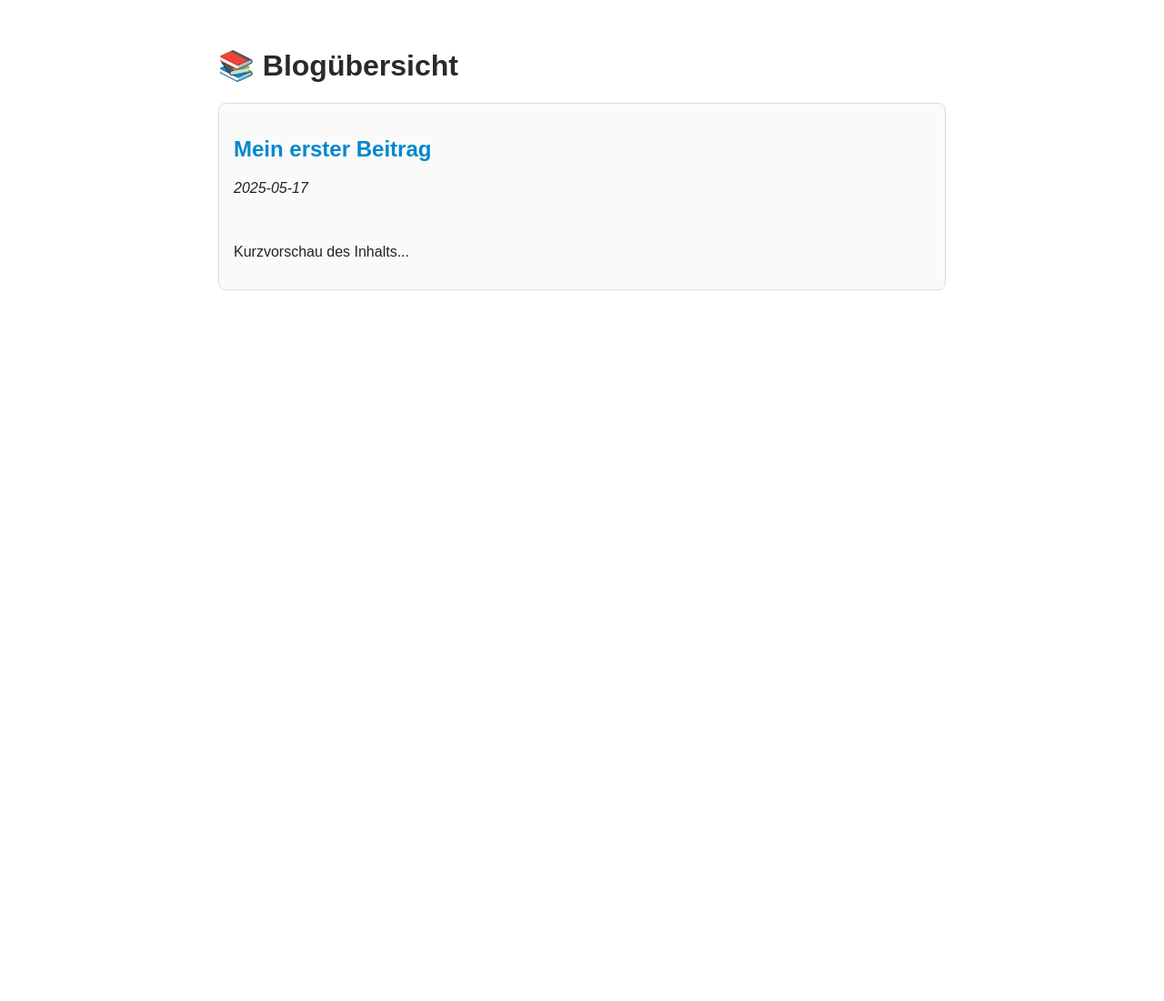
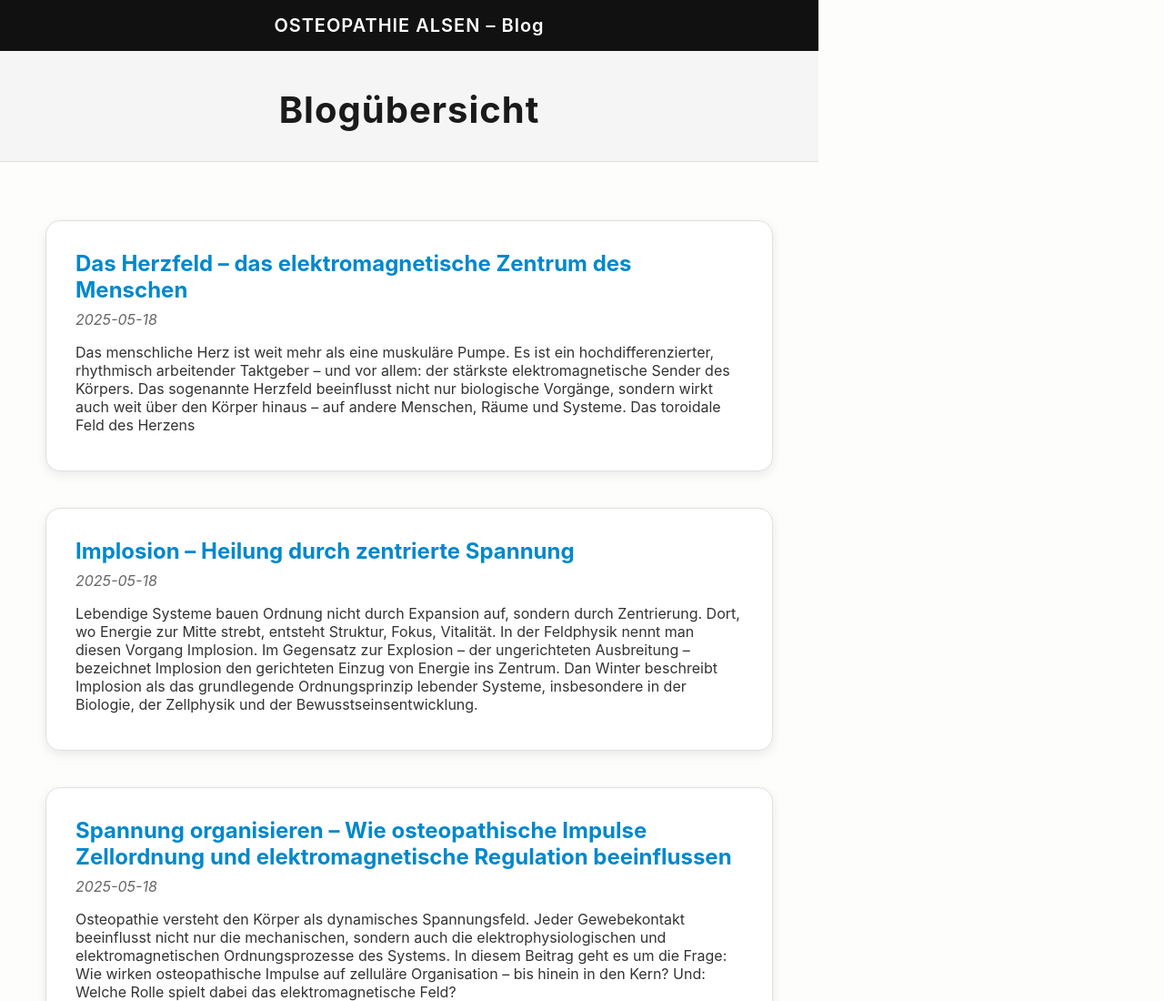
Before and after one commit to shamanjii/osteoalsen, a plain HTML site: page blog.html in a window 1280 px wide. Shown: the top 1100 px of the page at 91% size. Before the commit the page ends 800 px from the top, so only its background shows below. Drawn offline with Linux system fonts and the light colour scheme.

Commit message:
Update Blogartikel und posts.json

```diff
--- a/blog.html
+++ b/blog.html
@@ -1,18 +1,111 @@
 <!DOCTYPE html>
-<html>
+<html lang="de">
 <head>
   <meta charset="UTF-8">
+  <title>Blog | Osteopathie Alsen</title>
   <link rel="stylesheet" href="styles.css">
-  <title>{{ title }}</title>
   <style>
-    body { font-family: sans-serif; padding: 2rem; max-width: 800px; margin: auto; }
-    img { max-width: 100%; margin-bottom: 1rem; }
+    body {
+      font-family: -apple-system, BlinkMacSystemFont, 'Segoe UI', Roboto, 'Helvetica Neue', Arial, sans-serif;
+      margin: 0;
+      padding: 0;
+      background: #fdfdfc;
+      color: #1a1a1a;
+    }
+    header {
+      background: #111;
+      color: white;
+      padding: 1rem 2rem;
+      text-align: center;
+      font-weight: 600;
+      font-size: 1.25rem;
+      letter-spacing: 1px;
+    }
+    .banner {
+      background: #f5f5f5;
+      text-align: center;
+      padding: 2.5rem 1rem 2rem 1rem;
+      font-size: 2.5rem;
+      font-weight: bold;
+      letter-spacing: 1px;
+      margin-bottom: 2rem;
+      border-bottom: 1px solid #e0e0e0;
+    }
+    .blog-wrapper {
+      display: flex;
+      flex-direction: column;
+      gap: 2.5rem;
+      padding: 2rem 1rem 3rem 1rem;
+      max-width: 800px;
+      margin: auto;
+    }
+    .post-preview {
+      background: white;
+      border-radius: 1rem;
+      box-shadow: 0 4px 12px rgba(0,0,0,0.08);
+      overflow: hidden;
+      transition: all 0.2s ease-in-out;
+      text-decoration: none;
+      color: inherit;
+      padding: 2rem;
+      border: 1px solid #e0e0e0;
+      display: block;
+    }
+    .post-preview:hover {
+      box-shadow: 0 8px 24px rgba(0,0,0,0.12);
+      transform: translateY(-2px) scale(1.01);
+    }
+    .post-title {
+      font-size: 1.5rem;
+      font-weight: bold;
+      color: #0088cc;
+      margin-bottom: 0.5rem;
+    }
+    .post-date {
+      color: #666;
+      font-size: 1rem;
+      margin-bottom: 1rem;
+      font-style: italic;
+    }
+    .post-excerpt {
+      color: #333;
+      margin-bottom: 0.5rem;
+    }
+    .post-image {
+      max-width: 100%;
+      border-radius: 0.5rem;
+      margin-bottom: 1rem;
+      display: block;
+    }
   </style>
 </head>
-
 <body>
-  <h1>📚 Blogübersicht</h1>
-  <div id="posts" class="post-grid"></div>
-  <script src="scripts/load-posts.js"></script>
+  <header>
+    <a href="index.html" style="color: white; text-decoration: none;">OSTEOPATHIE ALSEN</a> – Blog
+  </header>
+  <div class="banner">Blogübersicht</div>
+  <main class="blog-wrapper" id="posts">
+    <!-- Beiträge werden hier geladen -->
+  </main>
+  <script>
+    fetch('posts.json')
+      .then(res => res.json())
+      .then(posts => {
+        console.log('Geladene Posts:', posts);
+        document.getElementById('posts').innerHTML = posts.map(post => `
+          <a class="post-preview" href="post.html?file=${encodeURIComponent(post.file)}">
+            ${post.image ? `<img class="post-image" src="${post.image}" alt="">` : ''}
+            <div class="post-title">${post.title}</div>
+            <div class="post-date">${post.date}</div>
+            <div class="post-excerpt">${post.excerpt.replace(/^#+\s?/, '').replace(/[*_`#]/g, '')}</div>
+          </a>
+        `).join('');
+        console.log('HTML:', document.getElementById('posts').innerHTML);
+      })
+      .catch(err => {
+        document.getElementById('posts').innerHTML = '<p>Beiträge konnten nicht geladen werden.</p>';
+        console.error(err);
+      });
+  </script>
 </body>
 </html>
--- a/posts.json
+++ b/posts.json
@@ -1,23 +1,44 @@
 [
   {
-    "title": "Mein erster Beitrag",
-    "date": "2025-05-17",
-    "file": "blog/erster-artikel.md",
-    "image": "images/beispiel.jpg",
-    "excerpt": "Kurzvorschau des ersten Beitrags."
+    "title": "Das Herzfeld – das elektromagnetische Zentrum des Menschen",
+    "date": "2025-05-18",
+    "file": "blog/das-herzfeld-das-elektromagnetische-zentrum-des-menschen.md",
+    "image": "",
+    "excerpt": "  Das menschliche Herz ist weit mehr als eine muskuläre Pumpe. Es ist ein hochdifferenzierter, rhythmisch arbeitender Taktgeber – und vor allem: der stärkste elektromagnetische Sender des Körpers. Das sogenannte **Herzfeld** beeinflusst nicht nur biologische Vorgänge, sondern wirkt auch weit über den Körper hinaus – auf andere Menschen, Räume und Systeme.  ## Das toroidale Feld des Herzens"
   },
   {
-    "title": "Zweiter Beitrag",
+    "title": "Implosion – Heilung durch zentrierte Spannung",
     "date": "2025-05-18",
-    "file": "blog/zweiter-artikel.md",
-    "image": "images/zweitesbild.jpg",
-    "excerpt": "Noch ein Beitrag als Test."
+    "file": "blog/implosion-heilung-durch-zentrierte-spannung.md",
+    "image": "",
+    "excerpt": "  Lebendige Systeme bauen Ordnung nicht durch Expansion auf, sondern durch **Zentrierung**. Dort, wo Energie zur Mitte strebt, entsteht **Struktur, Fokus, Vitalität**. In der Feldphysik nennt man diesen Vorgang **Implosion**.  Im Gegensatz zur Explosion – der ungerichteten Ausbreitung – bezeichnet Implosion den **gerichteten Einzug von Energie ins Zentrum**. Dan Winter beschreibt Implosion als das **grundlegende Ordnungsprinzip lebender Systeme**, insbesondere in der Biologie, der Zellphysik und der Bewusstseinsentwicklung."
   },
   {
-    "title": "Dritter Beitrag",
-    "date": "2025-05-19",
-    "file": "blog/dritter-artikel.md",
-    "image": "images/drittesbild.jpg",
-    "excerpt": "Dritter Testbeitrag im Blog."
+    "title": "Spannung organisieren – Wie osteopathische Impulse Zellordnung und elektromagnetische Regulation beeinflussen",
+    "date": "2025-05-18",
+    "file": "blog/spannung-organisieren-wie-osteopathische-impulse-zellordnung-und-elektromagnetische-regulation-beeinflussen.md",
+    "image": "",
+    "excerpt": "  Osteopathie versteht den Körper als dynamisches Spannungsfeld. Jeder Gewebekontakt beeinflusst nicht nur die mechanischen, sondern auch die **elektrophysiologischen und elektromagnetischen Ordnungsprozesse** des Systems.   In diesem Beitrag geht es um die Frage: **Wie wirken osteopathische Impulse auf zelluläre Organisation – bis hinein in den Kern?** Und: **Welche Rolle spielt dabei das elektromagnetische Feld?** "
+  },
+  {
+    "title": "Was bedeutet Kohärenz – und warum ist sie so wichtig für Gesundheit und Regulation?",
+    "date": "2025-05-18",
+    "file": "blog/was-bedeutet-koh-renz-und-warum-ist-sie-so-wichtig-f-r-gesundheit-und-regulation-.md",
+    "image": "",
+    "excerpt": "  Kohärenz ist ein Begriff, der in verschiedenen wissenschaftlichen und therapeutischen Bereichen verwendet wird. Ob in der Neurowissenschaft, Physik, Psychologie oder Herzforschung – überall beschreibt Kohärenz dasselbe Grundprinzip: **Ordnung im Fluss**.  Im Zusammenhang mit dem menschlichen Körper beschreibt Kohärenz einen Zustand, in dem **verschiedene biologische Rhythmen harmonisch aufeinander abgestimmt** sind. Sie ist messbar, spürbar – und sie ist eine wesentliche Voraussetzung für körperliche und emotionale Gesundheit."
+  },
+  {
+    "title": "Was ist ein elektromagnetisches Feld – und warum hat der Mensch eins?",
+    "date": "2025-05-18",
+    "file": "blog/was-ist-ein-elektromagnetisches-feld-und-warum-hat-der-mensch-eins-.md",
+    "image": "",
+    "excerpt": " # Was ist ein elektromagnetisches Feld – und warum hat der Mensch eins?  Viele Menschen nehmen intuitiv wahr, dass sie nicht nur aus Fleisch und Blut bestehen. Begriffe wie „Ausstrahlung“, „Präsenz“ oder „Energie“ deuten darauf hin, dass es etwas gibt, das über die rein körperliche Ebene hinausgeht. Tatsächlich ist dieses „etwas“ physikalisch messbar: das elektromagnetische Feld des Menschen. "
+  },
+  {
+    "title": "Was passiert, wenn das Feld fragmentiert? Über Dekohärenz, Spannung und Verlust der Selbstregulation",
+    "date": "2025-05-18",
+    "file": "blog/was-passiert-wenn-das-feld-fragmentiert-ber-dekoh-renz-spannung-und-verlust-der-selbstregulation.md",
+    "image": "",
+    "excerpt": "  Kohärenz ist ein Zustand rhythmischer Ordnung. Doch was geschieht, wenn dieser Zustand verloren geht? Wenn der Mensch unter Druck steht, sich abgeschnitten fühlt oder dauerhaft im Stress ist?  In solchen Momenten entsteht ein Zustand, den man als **Dekohärenz** bezeichnen kann – eine Form der **Feldfragmentierung**. Dieser Zustand ist nicht nur auf emotionaler Ebene spürbar, sondern zeigt sich auch in **körperlichen Prozessen**, in der **Gewebespannung** und im elektromagnetischen Umfeld."
   }
 ]
```
Also changed, not shown: generate-posts-json.js (added, +27 -0 lines), post.html (added, +62 -0 lines), 9 other files.
